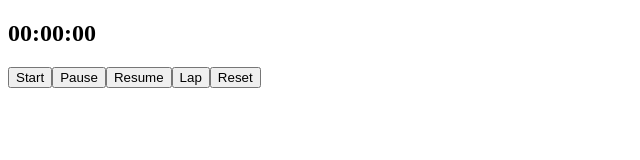
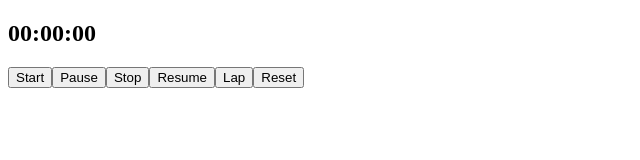
Before and after one commit to Shopify/eng-intern-assessment-react, a React app: page / in a window 1280 px wide. Shown: the top 160 px of the page, without its empty margins (0-640 px from the left). Built offline with nearby package versions, Linux system fonts and the light colour scheme.

Commit message:
Add data-testid lap-list to lap list

```diff
--- a/src/StopWatch.tsx
+++ b/src/StopWatch.tsx
@@ -40,15 +40,16 @@ export default function StopWatch() {
 
     return(
         <div>
-            <h1> {getMinutes()}:{getSeconds()}:{getMilliseconds()}</h1>
+            <h1>{getMinutes()}:{getSeconds()}:{getMilliseconds()}</h1>
             <div>
                 <StopWatchButton onClick={() => { setIsRunning(true) }} content='Start'></StopWatchButton>
                 <StopWatchButton onClick={() => { setIsRunning(false) }} content='Pause'></StopWatchButton>
+                <StopWatchButton onClick={() => { setIsRunning(false) }} content='Stop'></StopWatchButton>
                 <StopWatchButton onClick={() => { setIsRunning(true) }} content='Resume'></StopWatchButton>
                 <StopWatchButton onClick={handleOnLap} content='Lap'></StopWatchButton>
                 <StopWatchButton onClick={handleOnReset} content='Reset'></StopWatchButton>
             </div>
-            <div id='lap-list'>
+            <div id='lap-list' data-testid='lap-list'>
                 {lapList.map( (lap, index) => (
                     <li>Lap {index} : {lap}</li>
                 ))}
```
